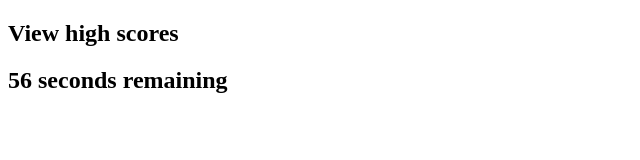
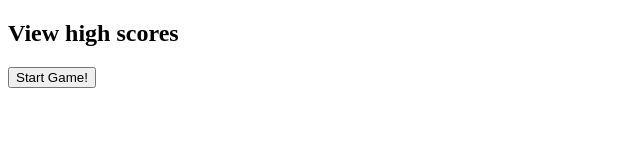
Before and after one commit to jlara65/code-quiz, a plain HTML site: page index.html in a window 1280 px wide. Shown: the whole page, without its empty margins (0-640 px from the left). Drawn offline with Linux system fonts and the light colour scheme.

Commit message:
Added button to start the timer function. disappear button after click

```diff
--- a/assets/js/script.js
+++ b/assets/js/script.js
@@ -13,6 +13,7 @@
 
 var timerEl = document.getElementById('timer');
 var highScoreEl = document.querySelector('#high-score')
+let startBtn = document.getElementById("start-btn");
 
 function timer() {
   var timeLeft = 60;
@@ -38,8 +39,10 @@ function timer() {
     alert("Time's up!");
   }
 
-timer();
-
+startBtn.addEventListener('click', event => {
+  timer();
+  }
+);
 var questions = [
   {
     question: "what is a question?",
@@ -64,7 +67,7 @@ var questions = [
     {
     question: "is HTML a programming language?",
     answers: {
-                a: "pfft, HTML is not necessary to be named programming language!",
+                a: "Pfft, HTML is not necessary to be named programming language!",
                 b: "Yes!",
                 c: "Maybe",
                 d: "none of above"
--- a/index.html
+++ b/index.html
@@ -13,6 +13,7 @@
         <h2 id="timer"></H2>
     </header>
 
+    <button id="start-btn" onclick="style.display = 'none'">Start Game!</button>
     <div id="quiz"></div>
 
     <script src="./assets/js/script.js"></script>
```
